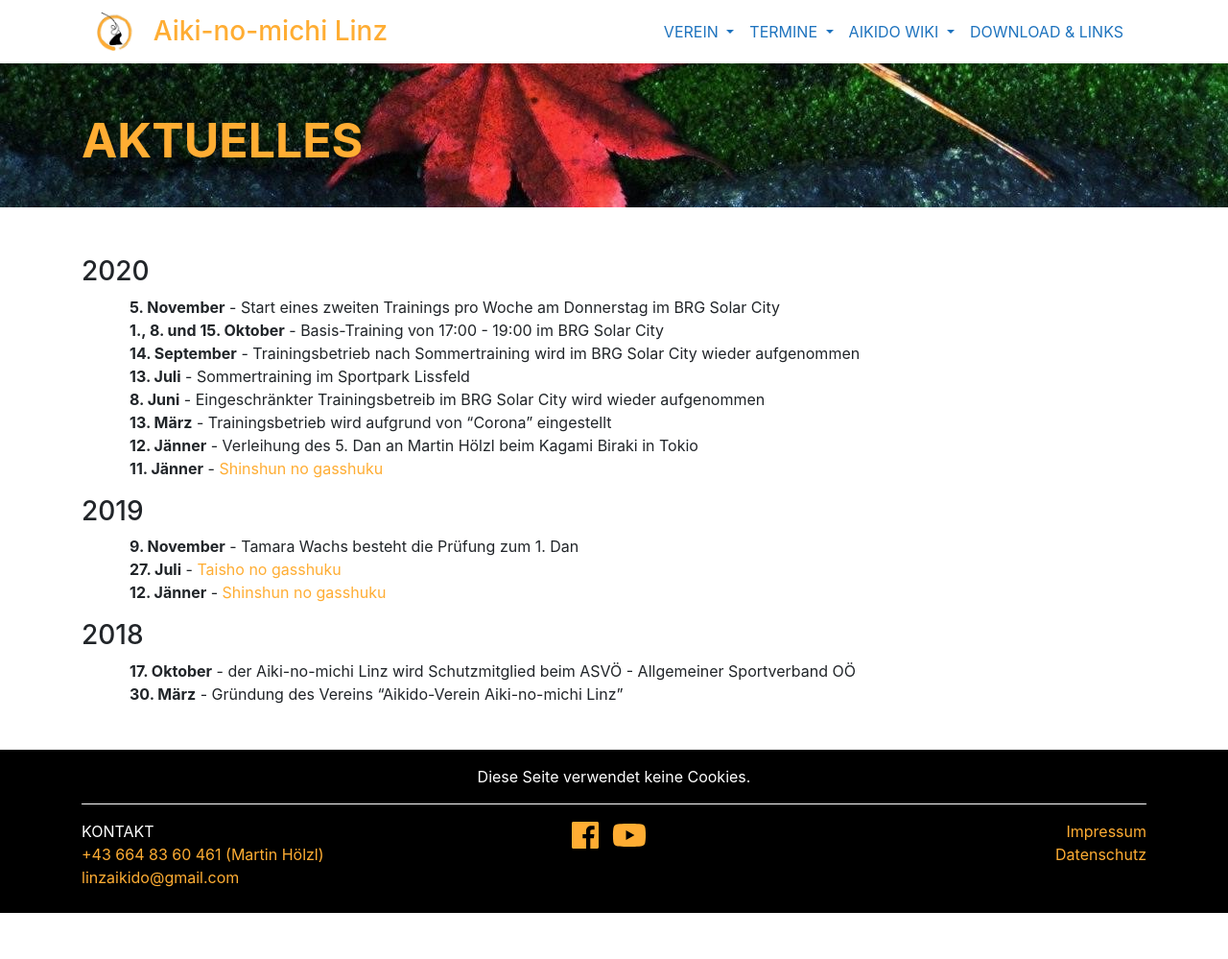
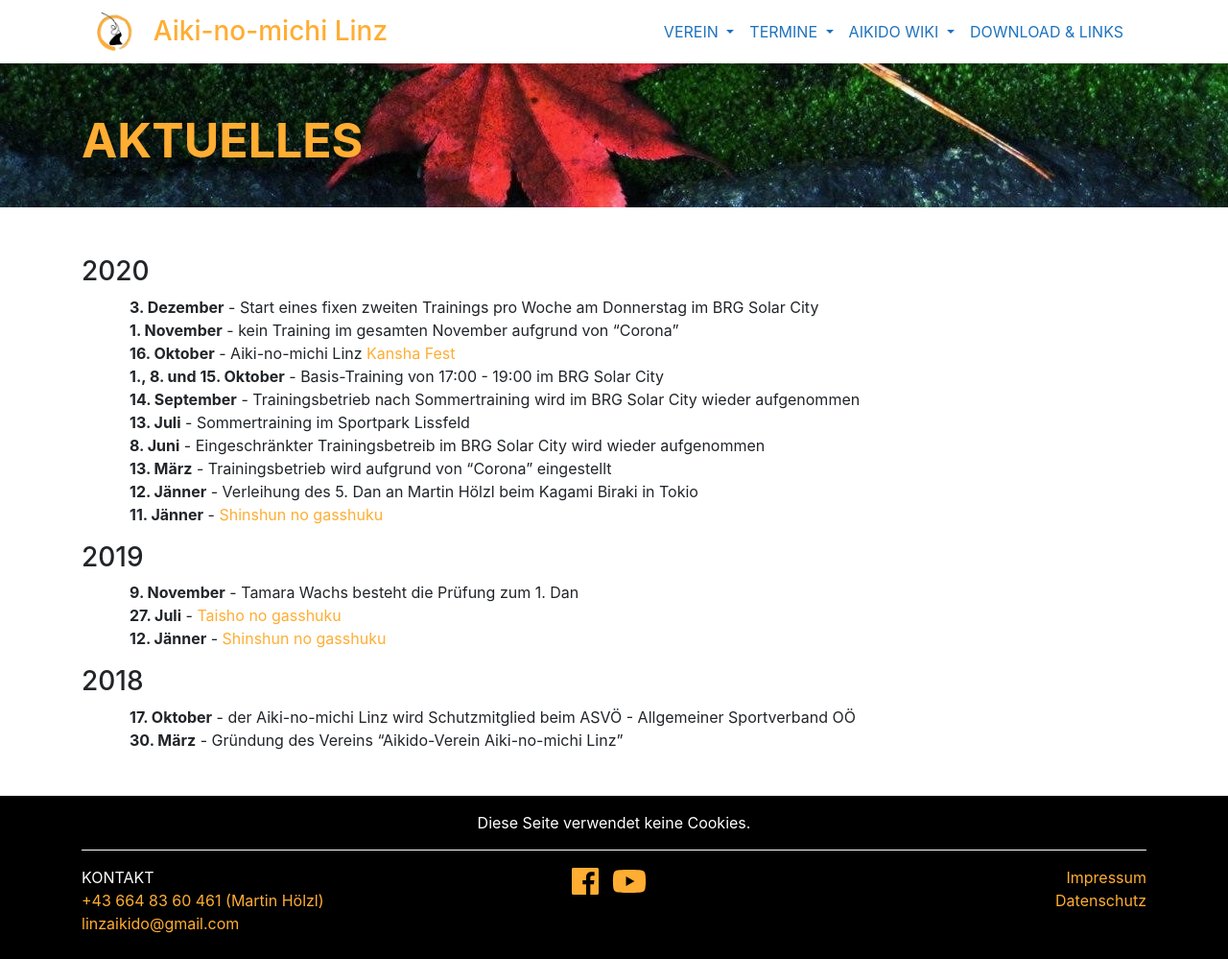
Before and after one commit to TWachs/aikinomichi-linz, a Jekyll site: the page built from aktuelles.md, in a window 1280 px wide. Shown: the whole page at 96% size. Built offline with Jekyll 4.4.1, drawn with Linux system fonts in a browser that asks for light colours; nearby versions of some CDN libraries; before the commit the page ends 951 px from its top, so only the background shows below that.

Commit message:
Update aktuelles.md
Aktualisiert

```diff
--- a/aktuelles.md
+++ b/aktuelles.md
@@ -8,7 +8,9 @@ title: Aktuelles
 
 ### 2020
 
-* **5. November** - Start eines zweiten Trainings pro Woche am Donnerstag im BRG Solar City
+* **3. Dezember** - Start eines fixen zweiten Trainings pro Woche am Donnerstag im BRG Solar City
+* **1. November** - kein Training im gesamten November aufgrund von "Corona"
+* **16. Oktober** - Aiki-no-michi Linz [Kansha Fest](https://www.facebook.com/aikinomichilinz/photos/pcb.2702514973296606/2702510259963744){:target="_blank"}
 * **1., 8. und 15. Oktober** - Basis-Training von 17:00 - 19:00 im BRG Solar City
 * **14. September** - Trainingsbetrieb nach Sommertraining wird im BRG Solar City wieder aufgenommen
 * **13. Juli** - Sommertraining im Sportpark Lissfeld
```
